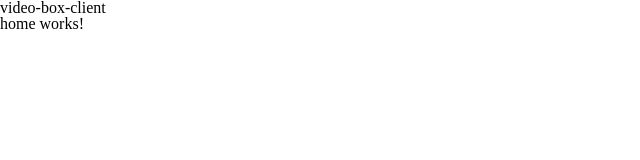
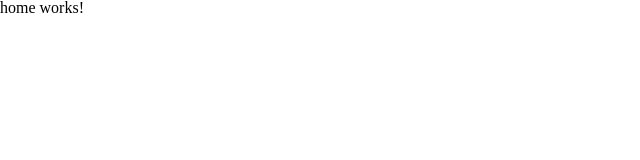
Before and after one commit to nanero42/video-box-client, an Angular app: page / in a window 1280 px wide. Shown: the top 160 px of the page, without its empty margins (0-640 px from the left). Built offline with nearby package versions, Linux system fonts and the light colour scheme; a web font is replaced by a local one.

Commit message:
remoe title from app component

```diff
--- a/src/app/app.component.html
+++ b/src/app/app.component.html
@@ -1,2 +1 @@
-{{ title }}
 <router-outlet />
--- a/src/app/app.component.ts
+++ b/src/app/app.component.ts
@@ -5,6 +5,4 @@ import { Component } from '@angular/core';
   templateUrl: './app.component.html',
   styleUrls: ['./app.component.scss']
 })
-export class AppComponent {
-  title = 'video-box-client';
-}
+export class AppComponent {}
```
